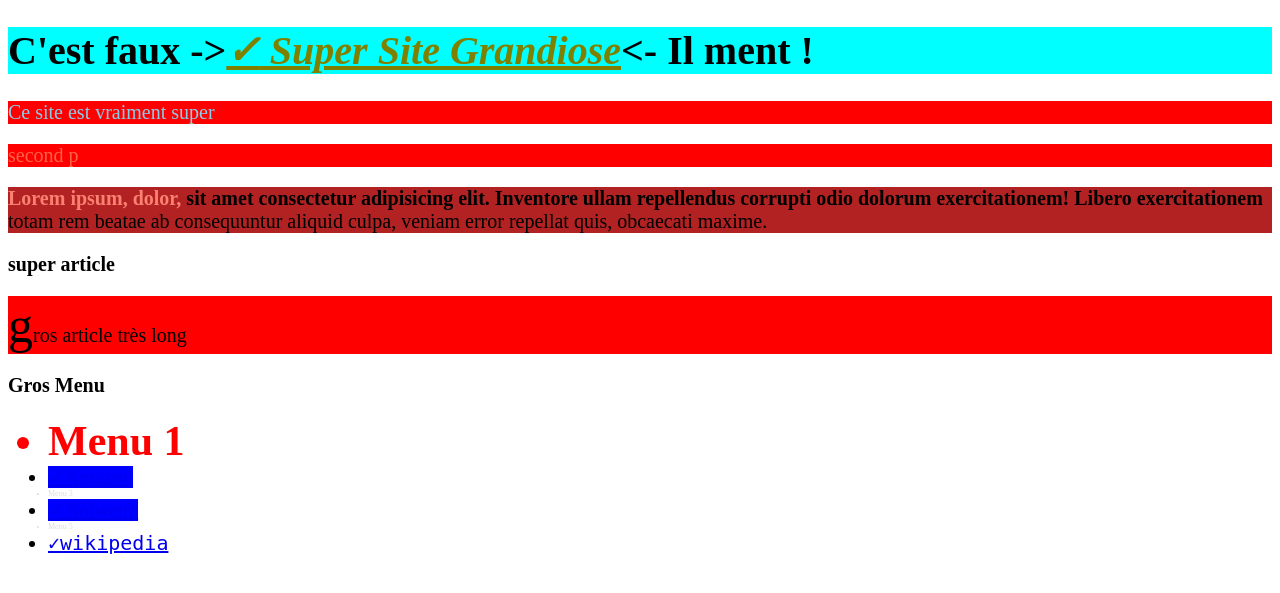
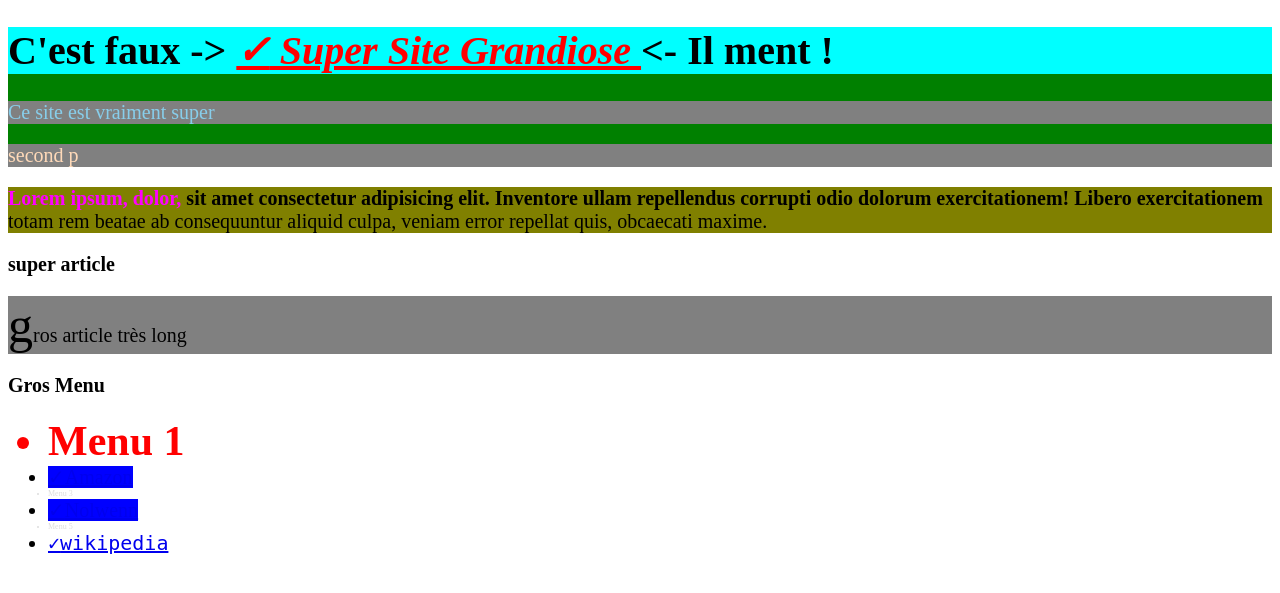
Before and after one commit to Valentinspa/COURS-DWWM, a PHP site: page / in a window 1280 px wide. Shown: the top 593 px of the page. Run offline with PHP 8.4, Linux system fonts and the light colour scheme.

Commit message:
modifications css 01 et css 02

```diff
--- a/02-css/01-selecteur/index.html
+++ b/02-css/01-selecteur/index.html
@@ -4,13 +4,23 @@
     <meta charset="UTF-8">
     <meta name="viewport" content="width=device-width, initial-scale=1.0">
     <title>Les Selecteurs CSS</title>
+    <style>
+        h1{
+        background-color: yellow;
+        }
+
+    </style>
     <link rel="stylesheet" href="style.css">
 
 </head>
 <body>
-    <header>
-        <h1><a href="https://www.google.fr/search?q=carbonnade" target="_blank">
-            Super Site Grandiose</a></h1>
+    <!-- header>(h1>a>{Super Site Grandiose})+p>{Ce site est vraiment super} -->
+    <header style="background-color: green;">
+        <h1>
+            <a href="https://www.google.fr/search?q=carbonnade" target="_blank">
+                Super Site Grandiose
+            </a>
+        </h1>
         <p>
             Ce site est vraiment super
         </p>
@@ -18,6 +28,7 @@
             second p
         </p>
     </header>
+    <!-- main>(p>lorem5+(span*3>lorem8)+lorem10)+article>(h2>{super article})+p>{gros article très long} -->
     <main>
         <p>
             <span>Lorem ipsum, dolor,</span>  sit amet consectetur adipisicing elit. Inventore ullam repellendus corrupti odio dolorum exercitationem! Libero exercitationem totam rem beatae ab consequuntur aliquid culpa, veniam error repellat quis, obcaecati maxime.<span></span><span></span><span></span></p>
@@ -28,6 +39,7 @@
             <p>gros article très long</p>
         </article>
     </main>
+        <!-- footer>(h3>{Gros Menu})+ul>li*6>{Menu $} -->
     <footer>
         <h3>Gros Menu</h3>
         <ul>
--- a/02-css/01-selecteur/style.css
+++ b/02-css/01-selecteur/style.css
@@ -1,86 +1,159 @@
-h1{
+h1
+{
     background-color: aqua;
 }
-main p{
-    background-color: blueviolet;
+/* Enfant Direct ou Indirect */
+/* Selectionne tout p dans un main */
+main p
+{
+    background-color: lightsalmon;
 }
-main > p{
-    background-color: firebrick;
+/* Selectionne tout p, directement enfant du main, sans autre balise les séparants */
+main > p
+{
+    background-color: olive;
 }
-h1 ~ p{
-    background-color: lawngreen;
+/* Frère direct ou indirect */
+/* Selectionne tous les p suivant un h1 */
+h1 ~ p
+{
+    background-color: burlywood;
 }
-h1 + p{
-    background-color:peru ;
+/* Selectionne tout p juste après un h1 */
+h1 + p
+{
+    background-color: crimson;
 }
 /* Les pseudo classes */
-li:hover{
-    background-color: pink;
+/* Elles se reconnaissent à la syntaxe suivante ":nomPseudoClasse" */
+/* Au survol de l'élément */
+li:hover
+{
+    background-color: chartreuse;
 }
-header p:nth-child(2){
+/* selectionne le second enfant, si c'est un p */
+header p:nth-child(2)
+{
     color: skyblue;
 }
-header p:nth-of-type(2){
-    color: tomato;
+/* Selectionne le second p enfant de header */
+header p:nth-of-type(2)
+{
+    color: peachpuff;
 }
-h1 a {
-    color:olive;
+/* Existe aussi en comptant depuis la fin, avec nth-last-child() et nth-last-of-type() */
+/* Les balises a n'héritent pas des propriétés de couleur de leurs parents, il faut les cibler directement */
+h1 a
+{
+    color: red;
 }
-h1 a:visited{
-    color: orange;
+/* couleur du lien si visité */
+h1 a:visited
+{
+    color: gold;
 }
-h1 a:active{
-    color:black;
+/* couleur du lien quand on clique dessus */
+h1 a:active
+{
+    color: darkmagenta;
 }
-h1 a:focus{
-    color: royalblue;
+/* Couleur du lien quand il a le focus */
+h1 a:focus
+{
+    color: steelblue;
 }
-p span:not(:nth-child(2)){
-    color: salmon;
+/* tous les span dans un p, sauf le second */
+p span:not(:nth-child(2))
+{
+    color: magenta;
 }
-*:not(h1, a){
+/* toute les balises, sauf h1 et a */
+/* h1{ font-size: 5px;} */
+*:not(h1, a)
+{
     font-size: 20px;
 }
-:where(article, header) p{
-    background-color: red !important;
+/* article p, header p */
+:where(article, header) p
+{
+    background-color: gray !important;
 }
 /* Pseudo Element */
 /* Reconnaissable à la syntaxe suivante "::pseudoElement" */
-article p::first-letter{
+/* Modifie la première lettre */
+article p::first-letter
+{
     font-size: 50px;
 }
-main > p::first-line{
+/* modifie la première ligne */
+main > p::first-line
+{
     font-weight: bold;
 }
-h1::before{
+/* Crée un élément au début du h1 */
+h1::before
+{
+    /* La propriété content est obligatoire sur un before ou un after */
     content: "C'est faux ->";
 }
-h1::after{
+/* Crée un élément à la fin du h1 */
+h1::after
+{
     content: "<- Il ment !";
 }
 /* Les classes, id et autres attributs */
-#MenuImportant{
+/* selectionne l'élément d'id "MenuImportant" */
+
+#MenuImportant
+{
     font-size: 42px;
     font-weight: bold;
     color: red;
 }
-.peuImportant{
+/* selectionne tous les éléments avec la classe "peuImportant" */
+.peuImportant
+{
     font-size: 8px;
     font-weight: 100;
     color: gainsboro;
 }
-a[target]{
+/* Tous a qui possède un attribut "target" */
+a[target]
+{
     font-style: italic;
 }
-a[href*="amazon"]{
+/* tous a dont l'attribut href contient le mot "amazon" */
+a[href*="amazon"]
+{
     font-family: monospace;
 }
-a[href$=".fr"]{
+/* tous a dont l'attribut href se termine par ".fr" */
+a[href$=".fr"]
+{
     background-color: blue;
 }
-a[href^="http"]::before{
+/* tous a dont l'attribut href commence par "https" */
+a[href^="https"]::before
+{
     content: "✓";
 }
-li:nth-child(1){
+/* priorité et spécifique */
+/*
+    La priorité spécifique des selecteurs est représenté par 3 chiffres
+        (0,0,1)
+    Chaque chiffre à la priorité sur le suivant :
+        1,0,0 aura la priorité sur 0,18,9
+        0,1,0 aura la priorité sur 0,0,5
+        0,0,3, aura la priorité sur 0,0,1
+    Ces chiffres sont définies par les selecteurs:
+        Une balise (div, main...) fera évoluer le dernier chiffre.
+            main > p vaudra 0,0,2
+        Une classe, ou pseudo-classe fera évolué le second chiffre.
+            div.classeCool vaudra 0,1,1
+        Un id fera évoluer le premier chiffre
+            div#idImportant vaudra 1,0,1
+*/
+li:nth-child(1)
+{
     color: gold;
 }
--- a/02-css/02-base/index.html
+++ b/02-css/02-base/index.html
@@ -7,6 +7,7 @@
     <link rel="stylesheet" href="style.css">
 </head>
 <body>
+    <!-- div.target$*10>{Message Important $} -->
     <div class="target1">
         Message Important 1
     </div>
```
Also changed, not shown: 02-css/02-base/style.css (+77 -8 lines).
